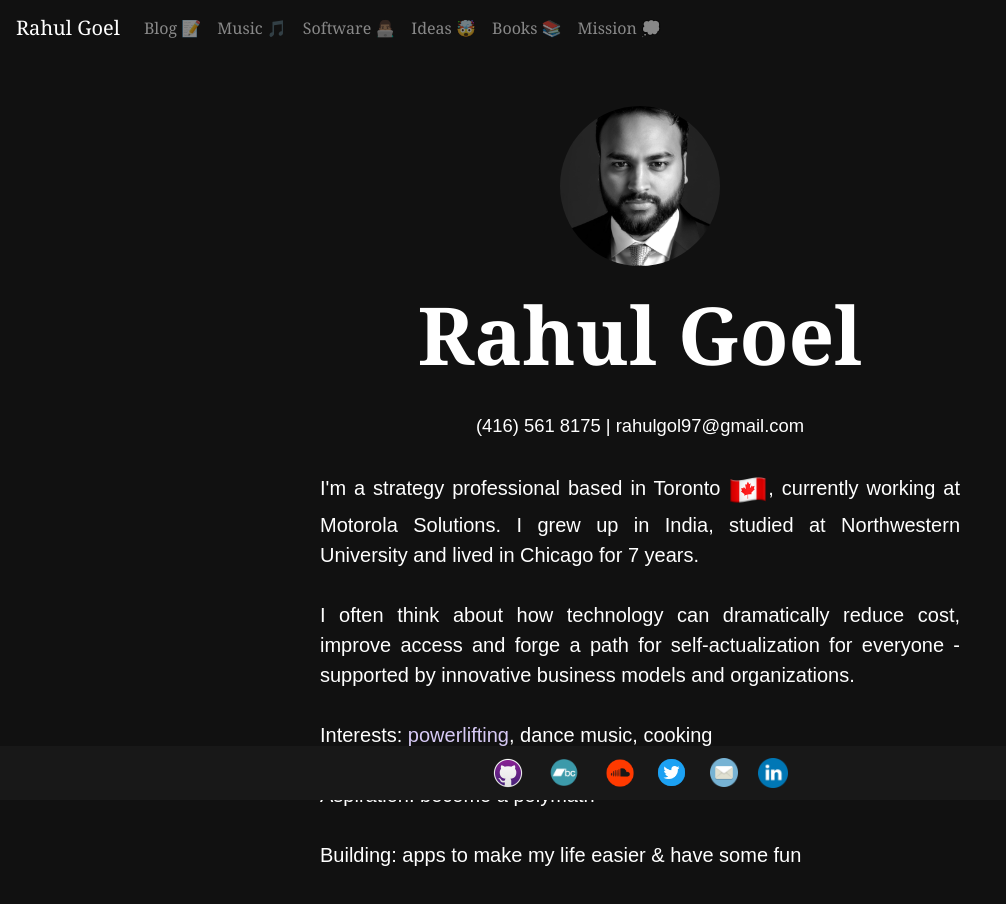
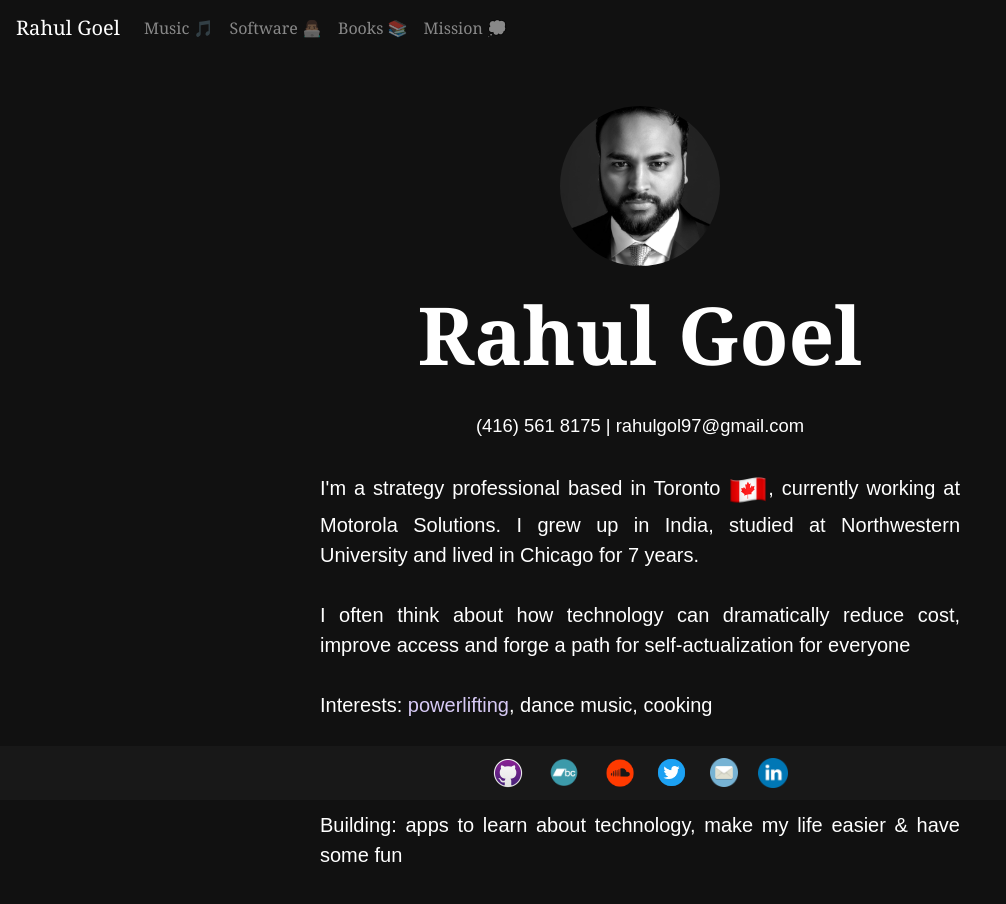
Before and after one commit to rahulgoel97/rahul-goel-website, a React (Create React App) app: page /#/ in a window 1280 px wide. Shown: the top 904 px of the page, without its empty margins (0-1006 px from the left). Built offline with nearby package versions, Linux system fonts and the light colour scheme.

Commit message:
Simplify website, add books

```diff
--- a/src/Books.js
+++ b/src/Books.js
@@ -9,6 +9,8 @@ import paulg from './components/paulg.jpeg';
 import taleb from './components/taleb.jpeg';
 import petert from './components/petert.jpeg';
 import hoffman from './components/hoffman.jpeg';
+import berlin from './components/berlin.jpg';
+import scienceeng from './components/scienceeng.jpg';
 
 function getRandomInt(max) {
   return Math.floor(Math.random() * max);
@@ -41,6 +43,13 @@ function Books() {
                  link={petert}
                  buy={"https://www.amazon.com/s?k=zero+to+one&i=stripbooks&crid=Q0JALFK8ZMBC&sprefix=zero+%2Cstripbooks%2C149&ref=nb_sb_ss_ts-doa-p_1_5"}/>
 
+              <BookCard
+                 link={berlin}
+                 buy={"https://www.amazon.com/Berlin-David-Clay-Large/dp/046502632X"}/>
+
+              <BookCard
+                 link={scienceeng}
+                 buy={"https://press.stripe.com/the-art-of-doing-science-and-engineering"}/>
 
           </div>
 
--- a/src/Home.js
+++ b/src/Home.js
@@ -28,10 +28,10 @@ function Home() {
             <div className="main-page-p-box">
                 <p className="main-page-sub-contact"> (416) 561 8175 | rahulgol97@gmail.com </p>
                 <p className="main-page-sub-p"> I'm a strategy professional based in Toronto <img src={CanFlag} className="flag"/>, currently working at Motorola Solutions. I grew up in India, studied at Northwestern University and lived in Chicago for 7 years. </p>
-                <p className="main-page-sub-p  ">I often think about how technology can dramatically reduce cost, improve access and forge  a path for self-actualization for everyone - supported by innovative business models and organizations.</p>
+                <p className="main-page-sub-p  ">I often think about how technology can dramatically reduce cost, improve access and forge  a path for self-actualization for everyone </p>
                 <p className="main-page-sub-p  ">Interests: <a href="https://www.youtube.com/shorts/ehkMWH7Jg5o">powerlifting</a>, dance music, cooking</p>
                 <p className="main-page-sub-p  ">Aspiration: become a polymath</p>
-                <p className="main-page-sub-p  ">Building: apps to make my life easier & have some fun</p>
+                <p className="main-page-sub-p  ">Building: apps to learn about technology, make my life easier & have some fun</p>
             </div>
 
         </div>
--- a/src/components/NavbarComponent.js
+++ b/src/components/NavbarComponent.js
@@ -23,10 +23,8 @@ function NavbarComponent() {
                     <Navbar.Toggle aria-controls="responsive-navbar-nav" />
                         <Navbar.Collapse id="responsive-navbar-nav">
     <Nav className="me-auto">
-    <Nav.Link href='#blog'> Blog 📝 </Nav.Link>
       <Nav.Link href="#music">Music 🎵</Nav.Link>
       <Nav.Link href="#projects">Software 👨🏽‍💻</Nav.Link>
-      <Nav.Link href='#ideas'>Ideas 🤯 </Nav.Link>
       <Nav.Link href='#books'>Books 📚 </Nav.Link>
       <Nav.Link href="https://mirror.xyz/0x1426FAF5B6F335313ddEce3D5d4aAdD39525e44d/wzsIaOk8uOe6CFIAxthNCt9q43H_mbXJ9MsSaigIhcQ"> Mission 💭</Nav.Link>
     </Nav>
```
Also changed, not shown: src/components/berlin.jpg (added), src/components/scienceeng.jpg (added).
